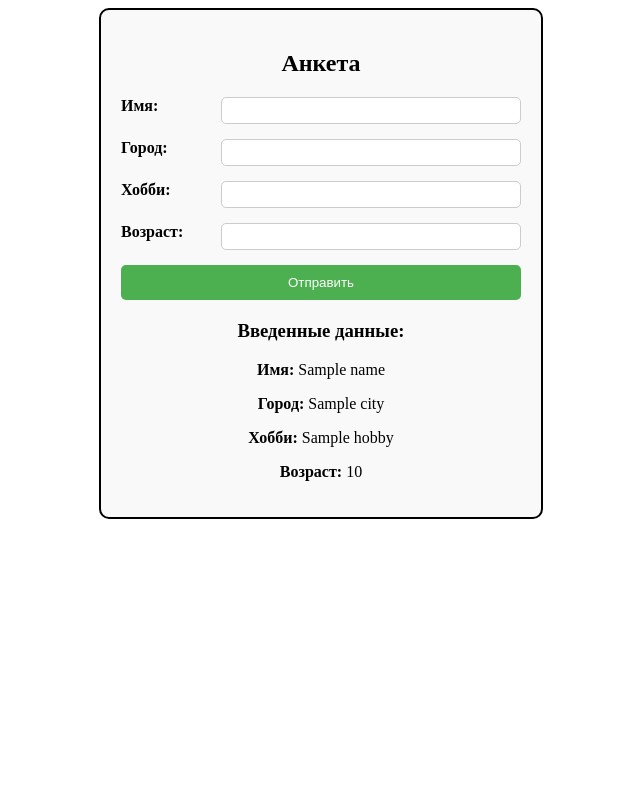
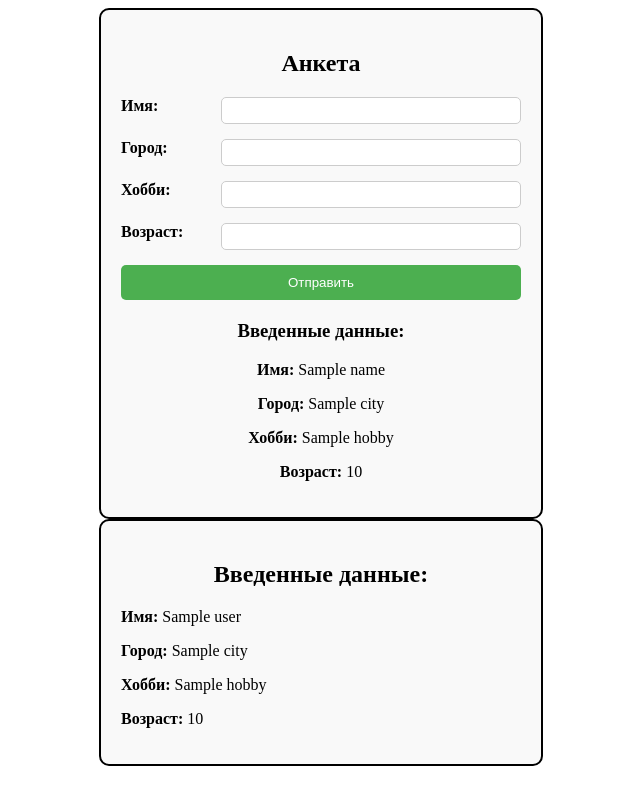
Before and after one commit to janisfs/VD06-web-form-homework, a Flask app: template my_flask_app/templates/index.html in a window 1280 px wide. Shown: the whole page, without its empty margins (319-959 px from the left). Run offline with Flask 3, Linux system fonts and the light colour scheme; the template is opened without the code that fills it: most values are stand-ins (such as "Sample title", 1, 10 or a date in 2020).

Commit message:
add new code

```diff
--- /dev/null
+++ b/app/__init__.py
@@ -0,0 +1,6 @@
+from flask import Flask
+
+app = Flask(__name__)
+app.config['SECRET_KEY'] = 'secret_key'
+
+from app import routes
--- a/my_flask_app/templates/index-simple.html
+++ b/my_flask_app/templates/index-simple.html
@@ -30,5 +30,9 @@
         <p>Хобби: {{ user_data.hobby }}</p>
         <p>Возраст: {{ user_data.age }}</p>
     {% endif %}
+
+
+
+
 </body>
 </html>
--- a/my_flask_app/templates/index.html
+++ b/my_flask_app/templates/index.html
@@ -84,6 +84,17 @@
         </div>
         {% endif %}
     </div>
+     {% if user_data %}
+      <div class="form-container">
+        <h2>Введенные данные:</h2>
+        <p><strong>Имя:</strong> {{ user_data.name }}</p>
+        <p><strong>Город:</strong> {{ user_data.city }}</p>
+        <p><strong>Хобби:</strong> {{ user_data.hobby }}</p>
+        <p><strong>Возраст:</strong> {{ user_data.age }}</p>
+      </div>
+    {% endif %}
+
+
 </body>
 </html>
 
--- /dev/null
+++ b/routes.py
@@ -0,0 +1,6 @@
+def main90:
+    pass
+
+
+if __main__ ='__main__':
+    main()
```
